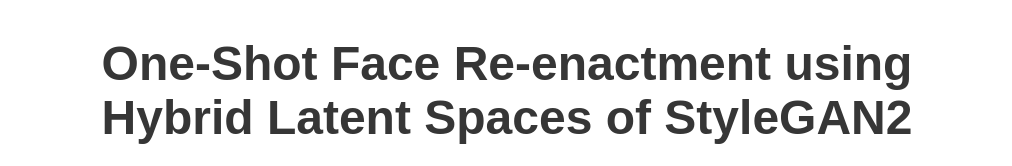
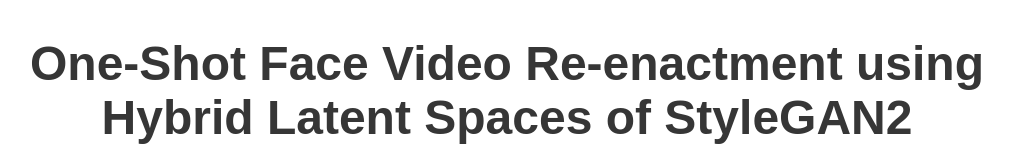
Before and after one commit to trevineoorloff/FaceVideoReenactment_HybridLatents.io, a plain HTML site: page index.html in a window 1280 px wide. Shown: the top 166 px of the page, without its empty margins (133-1145 px from the left). Drawn offline with nearby package versions, Linux system fonts and the light colour scheme; some icons are missing; a web font is replaced by a local one.

Commit message:
Update index.html

```diff
--- a/index.html
+++ b/index.html
@@ -69,7 +69,7 @@
     <div class="container is-widescreen">
       <div class="columns is-centered">
         <div class="column has-text-centered">
-          <h1 class="title is-1 publication-title">One-Shot Face Re-enactment using <br>Hybrid Latent Spaces of StyleGAN2</h1>
+          <h1 class="title is-1 publication-title">One-Shot Face Video Re-enactment using <br>Hybrid Latent Spaces of StyleGAN2</h1>
           <div class="is-size-5 publication-authors">
             <span class="author-block">
               <a href="">Trevine Oorloff</a>,</span>
```
